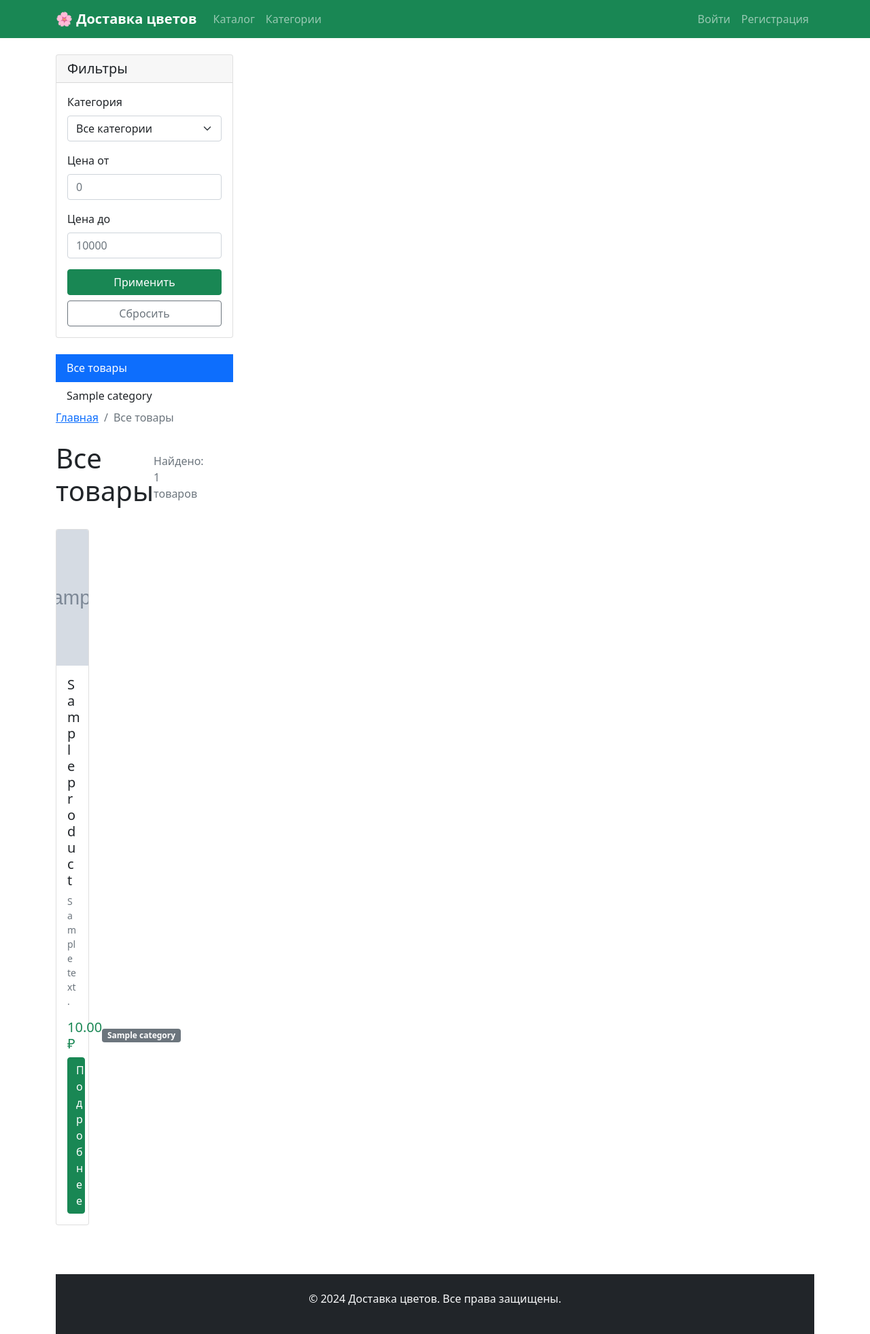
After one commit to JumanjiJob/flower_delivery, a Django app: page /catalog/ in a window 1280 px wide. The commit adds this page. Shown: the whole page at 68% size. Run offline with Django 5.2, Linux system fonts and the light colour scheme; tables that the repository leaves empty hold one stand-in row (values such as "Sample post"); grey boxes marked "Sample" are stand-in pictures.

Commit message:
catalog part1

```diff
--- /dev/null
+++ b/catalog/forms.py
@@ -0,0 +1,29 @@
+from django import forms
+from .models import Product, Category
+
+
+class ProductFilterForm(forms.Form):
+    category = forms.ChoiceField(
+        required=False,
+        label='Категория',
+        widget=forms.Select(attrs={'class': 'form-select'})
+    )
+    price_min = forms.DecimalField(
+        required=False,
+        min_value=0,
+        label='Цена от',
+        widget=forms.NumberInput(attrs={'class': 'form-control', 'placeholder': '0'})
+    )
+    price_max = forms.DecimalField(
+        required=False,
+        min_value=0,
+        label='Цена до',
+        widget=forms.NumberInput(attrs={'class': 'form-control', 'placeholder': '10000'})
+    )
+
+    def __init__(self, *args, **kwargs):
+        super().__init__(*args, **kwargs)
+        categories = [('', 'Все категории')] + [
+            (cat.id, cat.name) for cat in Category.objects.filter(is_active=True)
+        ]
+        self.fields['category'].choices = categories
--- /dev/null
+++ b/catalog/urls.py
@@ -0,0 +1,11 @@
+from django.urls import path
+from . import views
+
+app_name = 'catalog'
+
+urlpatterns = [
+    path('', views.ProductListView.as_view(), name='product_list'),
+    path('category/', views.category_list, name='category_list'),
+    path('category/<slug:category_slug>/', views.ProductListView.as_view(), name='category'),
+    path('product/<slug:slug>/', views.ProductDetailView.as_view(), name='product_detail'),
+]
--- a/catalog/views.py
+++ b/catalog/views.py
@@ -1,3 +1,74 @@
-from django.shortcuts import render
+from django.shortcuts import render, get_object_or_404
+from django.views.generic import ListView, DetailView
+from django.db.models import Q
+from .models import Product, Category
+from .forms import ProductFilterForm
 
-# Create your views here.
+
+class ProductListView(ListView):
+    model = Product
+    template_name = 'catalog/product_list.html'
+    context_object_name = 'products'
+    paginate_by = 12
+
+    def get_queryset(self):
+        queryset = Product.objects.filter(is_available=True).select_related('category')
+
+        # Фильтрация по категории
+        category_slug = self.kwargs.get('category_slug')
+        if category_slug:
+            category = get_object_or_404(Category, slug=category_slug, is_active=True)
+            queryset = queryset.filter(category=category)
+
+        # Фильтрация через форму
+        self.form = ProductFilterForm(self.request.GET)
+        if self.form.is_valid():
+            category_id = self.form.cleaned_data.get('category')
+            price_min = self.form.cleaned_data.get('price_min')
+            price_max = self.form.cleaned_data.get('price_max')
+
+            if category_id:
+                queryset = queryset.filter(category_id=category_id)
+            if price_min:
+                queryset = queryset.filter(price__gte=price_min)
+            if price_max:
+                queryset = queryset.filter(price__lte=price_max)
+
+        return queryset
+
+    def get_context_data(self, **kwargs):
+        context = super().get_context_data(**kwargs)
+        context['categories'] = Category.objects.filter(is_active=True)
+        context['form'] = getattr(self, 'form', ProductFilterForm())
+
+        # Текущая категория для breadcrumbs
+        category_slug = self.kwargs.get('category_slug')
+        if category_slug:
+            context['current_category'] = get_object_or_404(Category, slug=category_slug)
+
+        return context
+
+
+class ProductDetailView(DetailView):
+    model = Product
+    template_name = 'catalog/product_detail.html'
+    context_object_name = 'product'
+    slug_field = 'slug'
+    slug_url_kwarg = 'slug'
+
+    def get_queryset(self):
+        return Product.objects.filter(is_available=True).select_related('category')
+
+    def get_context_data(self, **kwargs):
+        context = super().get_context_data(**kwargs)
+        # Похожие товары из той же категории
+        context['related_products'] = Product.objects.filter(
+            category=self.object.category,
+            is_available=True
+        ).exclude(id=self.object.id)[:4]
+        return context
+
+
+def category_list(request):
+    categories = Category.objects.filter(is_active=True)
+    return render(request, 'catalog/category_list.html', {'categories': categories})
--- a/flower_project/settings.py
+++ b/flower_project/settings.py
@@ -66,6 +66,6 @@ MEDIA_ROOT = os.path.join(BASE_DIR, 'media')
 
 LOGIN_REDIRECT_URL = 'profile'
 LOGIN_URL = 'login'
-LOGOUT_REDIRECT_URL = 'login'
+LOGOUT_REDIRECT_URL = 'logout'
 
 DEFAULT_AUTO_FIELD = 'django.db.models.BigAutoField'
--- a/flower_project/urls.py
+++ b/flower_project/urls.py
@@ -7,7 +7,9 @@ urlpatterns = [
     path('admin/', admin.site.urls),
     path('', include('users.urls')),
     path('users/', include('users.urls')),
+    path('catalog/', include('catalog.urls', namespace='catalog')),
 ]
 
 if settings.DEBUG:
     urlpatterns += static(settings.MEDIA_URL, document_root=settings.MEDIA_ROOT)
+    urlpatterns += static(settings.STATIC_URL, document_root=settings.STATIC_ROOT)
--- a/templates/base.html
+++ b/templates/base.html
@@ -5,40 +5,61 @@
     <meta name="viewport" content="width=device-width, initial-scale=1.0">
     <title>{% block title %}Доставка цветов{% endblock %}</title>
     <link href="https://cdn.jsdelivr.net/npm/bootstrap@5.1.3/dist/css/bootstrap.min.css" rel="stylesheet">
+    <link rel="stylesheet" href="https://cdn.jsdelivr.net/npm/bootstrap-icons@1.8.0/font/bootstrap-icons.css">
     <style>
-        .navbar-brand {
-            font-weight: bold;
-        }
-        .form-container {
-            max-width: 500px;
-            margin: 50px auto;
-            padding: 20px;
-            border: 1px solid #ddd;
-            border-radius: 10px;
-        }
-        .messages {
-            margin: 20px 0;
-        }
+        .navbar-brand { font-weight: bold; }
+        .product-card { transition: transform 0.2s; }
+        .product-card:hover { transform: translateY(-5px); }
+        .product-image { height: 200px; object-fit: cover; }
+        .category-card { height: 150px; }
     </style>
 </head>
 <body>
     <nav class="navbar navbar-expand-lg navbar-dark bg-success">
         <div class="container">
-            <a class="navbar-brand" href="{% url 'profile' %}">🌸 Доставка цветов</a>
+            <a class="navbar-brand" href="{% url 'catalog:product_list' %}">
+                🌸 Доставка цветов
+            </a>
 
-            <div class="navbar-nav ms-auto">
+            <button class="navbar-toggler" type="button" data-bs-toggle="collapse" data-bs-target="#navbarNav">
+                <span class="navbar-toggler-icon"></span>
+            </button>
+
+            <div class="collapse navbar-collapse" id="navbarNav">
+                <ul class="navbar-nav me-auto">
+                    <li class="nav-item">
+                        <a class="nav-link" href="{% url 'catalog:product_list' %}">Каталог</a>
+                    </li>
+                    <li class="nav-item">
+                        <a class="nav-link" href="{% url 'catalog:category_list' %}">Категории</a>
+                    </li>
+                </ul>
+
+                <ul class="navbar-nav ms-auto">
                     {% if user.is_authenticated %}
+                        <li class="nav-item">
+                            <span class="navbar-text me-3">Привет, {{ user.username }}!</span>
+                        </li>
+                        <li class="nav-item">
                             <a class="nav-link" href="{% url 'profile' %}">Профиль</a>
+                        </li>
+                        <li class="nav-item">
                             <a class="nav-link" href="{% url 'logout' %}">Выйти</a>
+                        </li>
                     {% else %}
+                        <li class="nav-item">
                             <a class="nav-link" href="{% url 'login' %}">Войти</a>
+                        </li>
+                        <li class="nav-item">
                             <a class="nav-link" href="{% url 'register' %}">Регистрация</a>
+                        </li>
                     {% endif %}
+                </ul>
             </div>
         </div>
     </nav>
 
-    <div class="container">
+    <div class="container mt-4">
         {% if messages %}
             <div class="messages">
                 {% for message in messages %}
@@ -54,6 +75,13 @@
         {% endblock %}
     </div>
 
+    <footer class="bg-dark text-light mt-5 py-4">
+        <div class="container text-center">
+            <p>&copy; 2024 Доставка цветов. Все права защищены.</p>
+        </div>
+    </footer>
+
     <script src="https://cdn.jsdelivr.net/npm/bootstrap@5.1.3/dist/js/bootstrap.bundle.min.js"></script>
+    {% block extra_scripts %}{% endblock %}
 </body>
 </html>
--- /dev/null
+++ b/templates/catalog/includes/_product_card.html
@@ -0,0 +1,25 @@
+<div class="card product-card h-100">
+    {% if product.image %}
+        <img src="{{ product.image.url }}" class="card-img-top product-image" alt="{{ product.name }}">
+    {% else %}
+        <div class="card-img-top product-image bg-light d-flex align-items-center justify-content-center">
+            <i class="bi bi-image text-muted" style="font-size: 3rem;"></i>
+        </div>
+    {% endif %}
+
+    <div class="card-body d-flex flex-column">
+        <h5 class="card-title">{{ product.name }}</h5>
+        <p class="card-text text-muted small flex-grow-1">
+            {{ product.description|truncatewords:20 }}
+        </p>
+        <div class="mt-auto">
+            <div class="d-flex justify-content-between align-items-center mb-2">
+                <span class="h5 text-success mb-0">{{ product.price }} ₽</span>
+                <span class="badge bg-secondary">{{ product.category.name }}</span>
+            </div>
+            <a href="{{ product.get_absolute_url }}" class="btn btn-success w-100">
+                Подробнее
+            </a>
+        </div>
+    </div>
+</div>
--- /dev/null
+++ b/templates/catalog/product_list.html
@@ -0,0 +1,91 @@
+{% extends "base.html" %}
+
+{% block title %}Каталог товаров - Доставка цветов{% endblock %}
+
+{% block content %}
+<div class="row">
+    <!-- Сайдбар с фильтрами -->
+    <div class="col-md-3">
+        <div class="card mb-4">
+            <div class="card-header">
+                <h5 class="card-title mb-0">Фильтры</h5>
+            </div>
+            <div class="card-body">
+                <form method="get" id="filter-form">
+                    {% for field in form %}
+                        <div class="mb-3">
+                            <label for="{{ field.id_for_label }}" class="form-label">{{ field.label }}</label>
+                            {{ field }}
+                        </div>
+                    {% endfor %}
+                    <button type="submit" class="btn btn-success w-100">Применить</button>
+                    <a href="{% url 'catalog:product_list' %}" class="btn btn-outline-secondary w-100 mt-2">Сбросить</a>
+                </form>
+            </div>
+        </div>
+
+        <!-- Категории -->
+<div class="list-group list-group-flush">
+    <a href="{% url 'catalog:product_list' %}"
+       class="list-group-item list-group-item-action {% if not current_category %}active{% endif %}">
+        Все товары
+    </a>
+    {% for category in categories %}
+        <a href="{% url 'catalog:category' category.slug %}"
+           class="list-group-item list-group-item-action {% if current_category and current_category.slug == category.slug %}active{% endif %}">
+            {{ category.name }}
+        </a>
+    {% endfor %}
+</div>
+
+    <!-- Основной контент -->
+    <div class="col-md-9">
+        <!-- Хлебные крошки -->
+        <nav aria-label="breadcrumb" class="mb-4">
+            <ol class="breadcrumb">
+                <li class="breadcrumb-item"><a href="{% url 'catalog:product_list' %}">Главная</a></li>
+                {% if current_category %}
+                    <li class="breadcrumb-item active">{{ current_category.name }}</li>
+                {% else %}
+                    <li class="breadcrumb-item active">Все товары</li>
+                {% endif %}
+            </ol>
+        </nav>
+
+        <!-- Заголовок и количество -->
+        <div class="d-flex justify-content-between align-items-center mb-4">
+            <h1>
+                {% if current_category %}
+                    {{ current_category.name }}
+                {% else %}
+                    Все товары
+                {% endif %}
+            </h1>
+            <span class="text-muted">Найдено: {{ products.count }} товаров</span>
+        </div>
+
+        <!-- Сетка товаров -->
+        {% if products %}
+            <div class="row">
+                {% for product in products %}
+                    <div class="col-lg-4 col-md-6 mb-4">
+                        {% include "catalog/includes/_product_card.html" %}
+                    </div>
+                {% endfor %}
+            </div>
+
+            <!-- Пагинация -->
+            {% if is_paginated %}
+                {% include "catalog/includes/_pagination.html" %}
+            {% endif %}
+        {% else %}
+            <div class="text-center py-5">
+                <i class="bi bi-search display-1 text-muted"></i>
+                <h3 class="text-muted">Товары не найдены</h3>
+                <p class="text-muted">Попробуйте изменить параметры фильтрации</p>
+                <a href="{% url 'catalog:product_list' %}" class="btn btn-success">Показать все товары</a>
+            </div>
+        {% endif %}
+    </div>
+</div>
+{% endblock %}
```
Also changed, not shown: catalog/admin.py (+60 -9 lines), catalog/models.py (+54 -7 lines), create_test_data.py (added, +92 -0 lines), templates/catalog/category_list.html (added, +38 -0 lines), templates/catalog/includes/_pagination.html (added, +43 -0 lines), templates/catalog/product_detail.html (added, +84 -0 lines), catalog/migrations/0002_alter_category_options_alter_product_options_and_more.py (added). Lines whose indentation alone changed are shown as unchanged.
